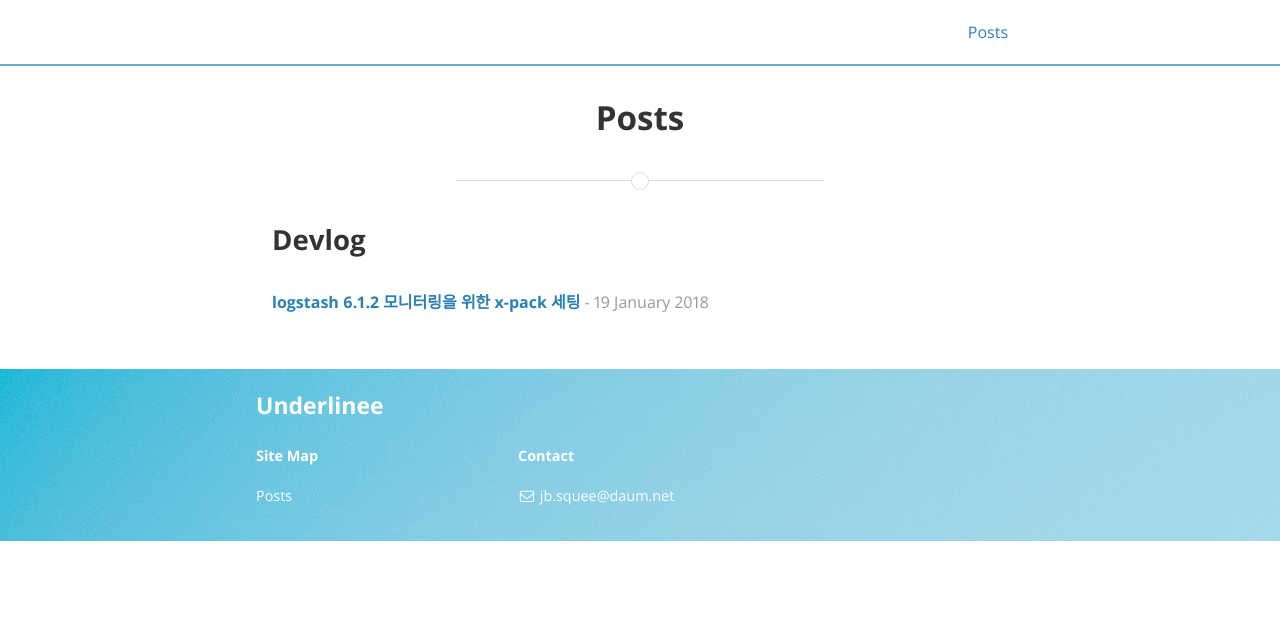
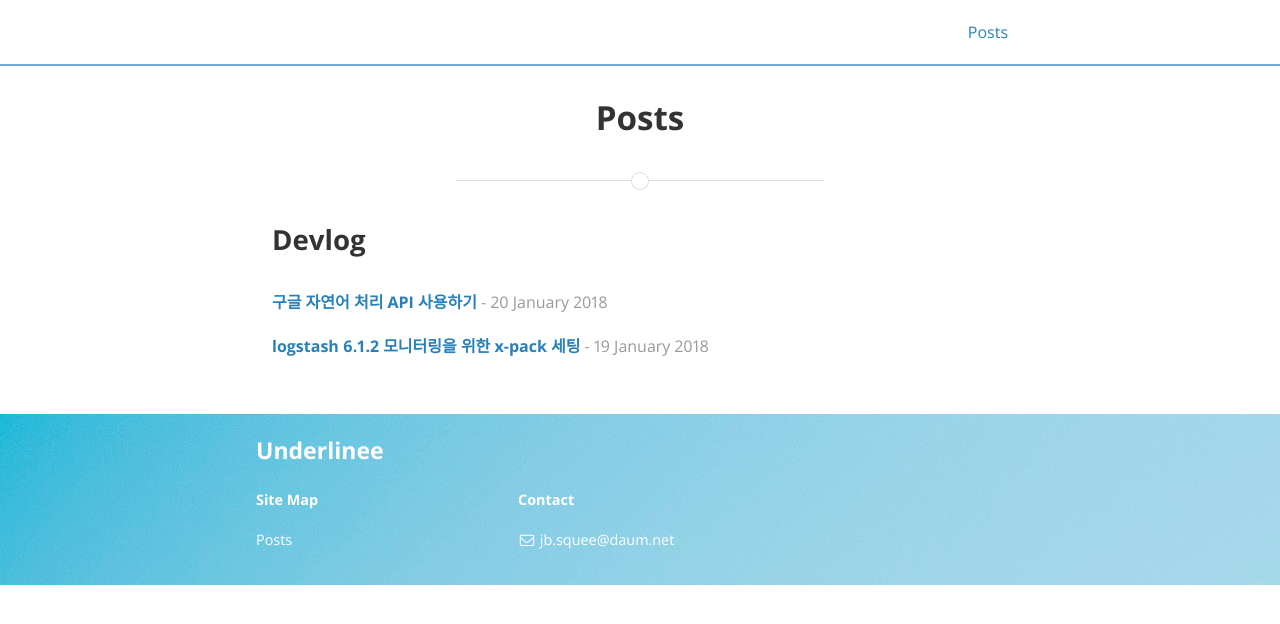
Before and after one commit to underlinee/github.io, a Jekyll site: the page built from posts.html, in a window 1280 px wide. Shown: the top 624 px of the page. Built offline with Jekyll 4.4.1, drawn with Linux system fonts in a browser that asks for light colours; nearby versions of some CDN libraries; some of the changed lines change nothing that is shown.

Commit message:
google-nlp-api

````diff
--- a/_config.yml
+++ b/_config.yml
@@ -28,7 +28,7 @@ paginate: 5
 paginate_path: "/page:num/"
 inter_post_navigation: false
 highlightjs_theme: "monokai-sublime"
-disqus_shortname: true
+disqus_shortname: underlinee
 
 # Archive settings (see https://github.com/jekyll/jekyll-archives/)
 jekyll-archives:
--- /dev/null
+++ b/_posts/2018-01-21-google-nlp.markdown
@@ -0,0 +1,48 @@
+---
+layout: post
+title:  "구글 자연어 처리 API 사용하기"
+date:   2018-01-20 18:43:59
+categories: Devlog
+tags:	python 자연어처리
+---
+
+
+## CLOUD NATURAL LANGUAGE API
+한국어 주제어 추출 오픈 소스를 찾다가 마땅한 걸 찾을 수가 없었다. 많이 사용하는 자연어 처리 라이브러리는 https://spacy.io 가 있으나 아직 한국어를 지원하지 않는다. konlpy를 사용하면 형태소 분석 정도는 문제 없으나 구문 분석에 사용할 만한 기능은 없는것 같다. 좀 더 찾아보니 구글에 한국어를 지원하는 자연어 처리 api가 있다. https://cloud.google.com/natural-language/ 무료로 0~5,000 단위/월 을 사용할 수 있고 생각보다 품질도 괜찮다.
+
+<a href="//localhost:4000/assets/20180121-1.png" data-lightbox="falcon9-large">
+  <img src="//localhost:4000/assets/20180121-1.png"/>
+</a>
+
+-------------
+#### API key 발급
+https://cloud.google.com/docs/authentication/getting-started 에서 Create service account key 를 클릭해서 발급 받자.
+
+<a href="//localhost:4000/assets/20180121-2.png" data-lightbox="falcon9-large">
+  <img src="//localhost:4000/assets/20180121-2.png"/>
+</a>
+
+#### Python 으로 API 사용
+필요한 google 패키지 설치 후 사용한다. 다운 받은 api key 경로를 환경 변수로 설정하여 사용할 수도 있지만 따로 환경 변수를 관리하기가 불편해서 google-auth에서 제공하는 credentials 객체를 사용하기로 했다. credentials 객체 사용은 환경변수와 마찬가지로 api key 파일 경로만 지정해주면 된다.
+http://google-auth.readthedocs.io/en/latest/reference/google.oauth2.service_account.html
+LanguageServiceClient 는 구글 자연어 처리 api 용 클라이언트 라이브러리다.
+https://cloud.google.com/natural-language/docs/reference/libraries
+
+
+```
+from google.cloudimportlanguage
+from google.cloud.languageimportenums
+from google.cloud.languageimporttypes
+from google.oauth2importservice_account
+
+credentials_path="/Users/account/Downloads/myservice.json"
+credentials=service_account.Credentials.from_service_account_file(credentials_path)
+client=language.LanguageServiceClient(credentials=credentials)
+
+document=types.Document(
+content=underline,
+type=enums.Document.Type.PLAIN_TEXT)
+
+response=client.analyze_entities(document=document,encoding_type=enums.EncodingType.UTF8)
+
+```
````
Also changed, not shown: assets/20180121-1.png (added), assets/20180121-2.png (added).
